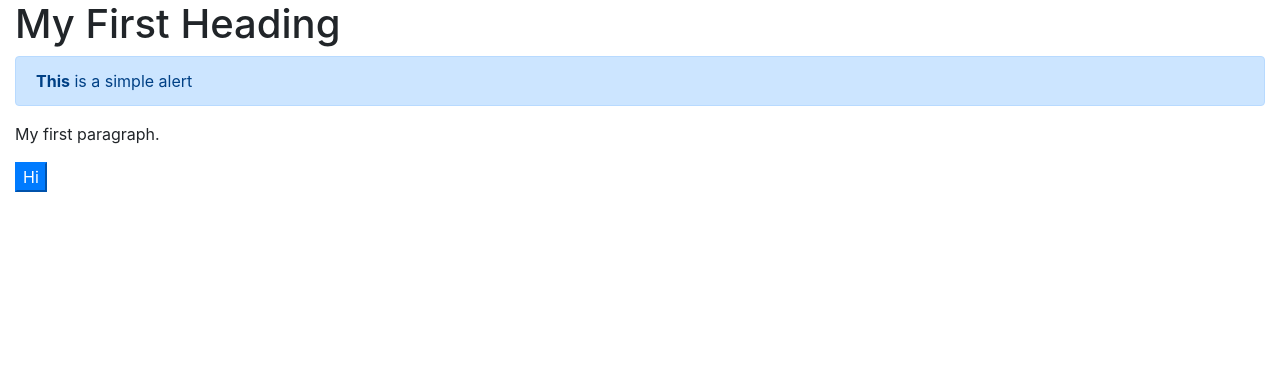
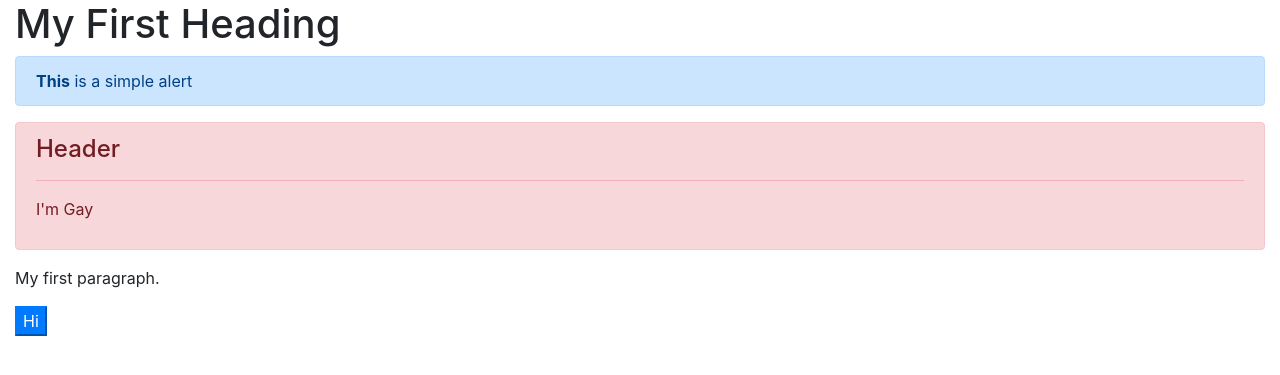
Before and after one commit to BedroomStudiosLLC/CMS, a PHP site: page / in a window 1280 px wide. Shown: the top 375 px of the page. Run offline with PHP 8.4, Linux system fonts and the light colour scheme.

Commit message:
Update Forest
test

```diff
--- a/index.php
+++ b/index.php
@@ -15,6 +15,8 @@
 
             <?php echo HTMLAlerts::GetHTMLAlert("<b>This</b> is a simple alert", BootstrapAlertType::PRIMARY); ?>
 
+			<?php echo HTMLAlerts::GetHTMLAlertWHeader("Header", "I'm Gay", BootstrapAlertType::DANGER); ?>
+
 			<p>My first paragraph.</p>
 
 			<button class="btn-primary">Hi</button>
```
